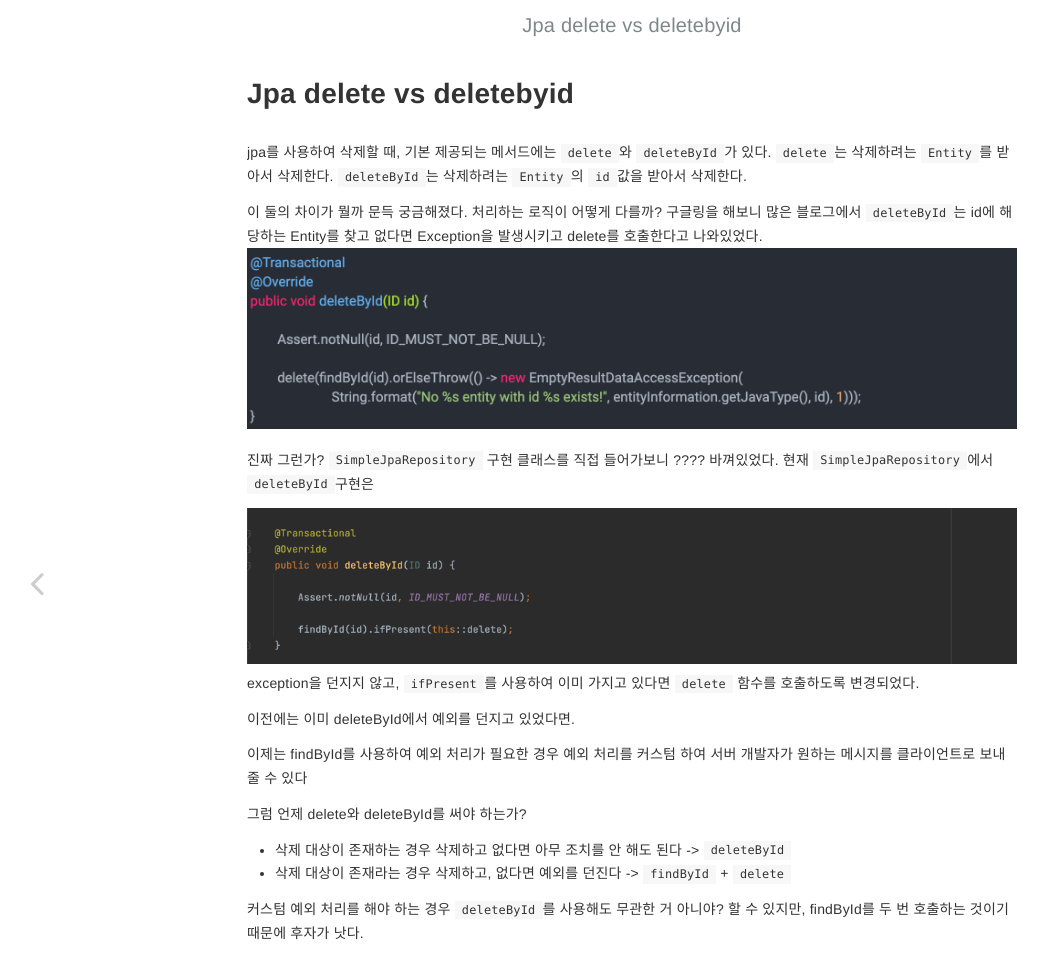
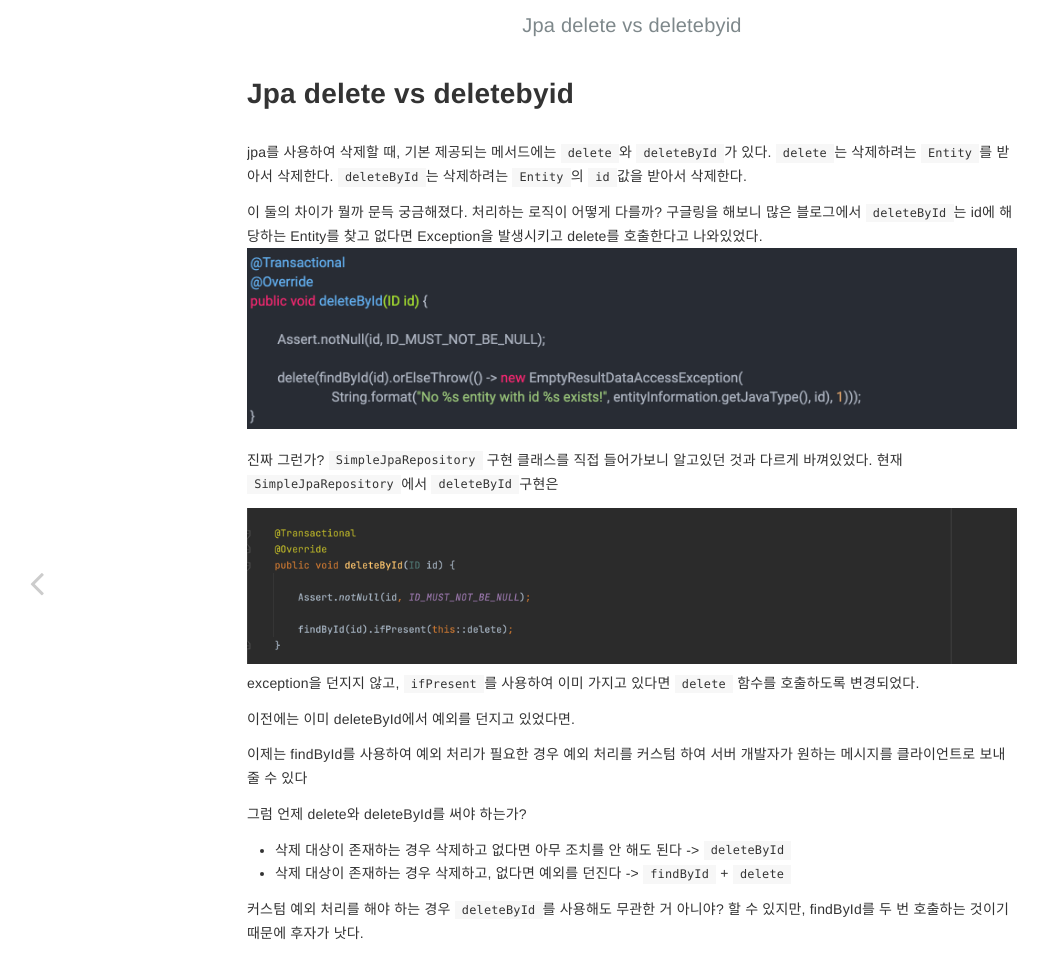
Before and after one commit to kyuwon53/kyuwon53.github.io, a Jekyll site: the page built from _posts/2023-09-06-JPA delete vs deleteById.md, in a window 1280 px wide. Shown: the top 979 px of the page, without its empty margins (8-1056 px from the left). Built offline with Jekyll 4.4.1, drawn with Linux system fonts in a browser that asks for light colours; comment, search, counter and statistics services are not loaded.

Commit message:
오타를 수정하라

```diff
--- a/_posts/2023-09-06-JPA delete vs deleteById.md
+++ b/_posts/2023-09-06-JPA delete vs deleteById.md
@@ -12,7 +12,7 @@ jpa를 사용하여 삭제할 때, 기본 제공되는 메서드에는 `delete`
 ![예전 deleteById](/assets/img/regacy%20deleteById.png)
 
 
-진짜 그런가? `SimpleJpaRepository` 구현 클래스를 직접 들어가보니 ???? 바껴있었다. 현재 `SimpleJpaRepository`에서 `deleteById`구현은
+진짜 그런가? `SimpleJpaRepository` 구현 클래스를 직접 들어가보니 알고있던 것과 다르게 바껴있었다. 현재 `SimpleJpaRepository`에서 `deleteById`구현은
 
 ![new deleteById](/assets/img/new%20deleteById.png)
 exception을 던지지 않고, `ifPresent`를 사용하여 이미 가지고 있다면 `delete` 함수를 호출하도록 변경되었다.
@@ -24,6 +24,6 @@ exception을 던지지 않고, `ifPresent`를 사용하여 이미 가지고 있
 그럼 언제 delete와 deleteById를 써야 하는가?
 
 - 삭제 대상이 존재하는 경우 삭제하고 없다면 아무 조치를 안 해도 된다 -> `deleteById`
-- 삭제 대상이 존재라는 경우 삭제하고, 없다면 예외를 던진다 -> `findById` + `delete`
+- 삭제 대상이 존재하는 경우 삭제하고, 없다면 예외를 던진다 -> `findById` + `delete`
 
 커스텀 예외 처리를 해야 하는 경우 `deleteById`를 사용해도 무관한 거 아니야? 할 수 있지만, findById를 두 번 호출하는 것이기 때문에 후자가 낫다.
```
